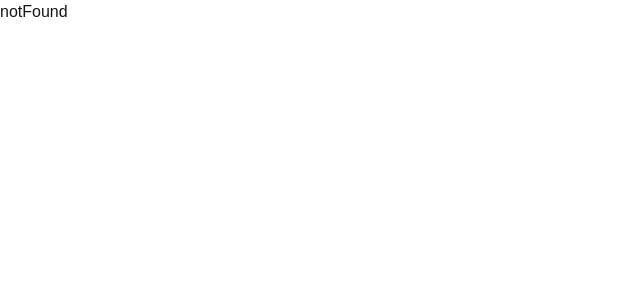
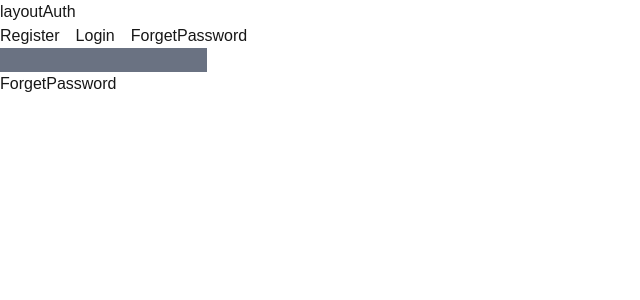
Before and after one commit to Faezerezae/online-shop, a Next.js app: page /forget-password in a window 1280 px wide. Before the commit this address had no page. Shown: the top 300 px of the page, without its empty margins (0-640 px from the left). Built offline with nearby package versions, Linux system fonts and the light colour scheme.

Commit message:
گروه بندی صفحه ها با علامت ()

```diff
--- /dev/null
+++ b/src/app/(auth)/forget-password/page.tsx
@@ -0,0 +1,17 @@
+import { Metadata } from 'next';
+import React from 'react'
+
+export const metadata: Metadata = {
+    title: {
+        absolute: "ForgetPassword"
+    },
+    description: "Generated by ForgetPassword",
+};
+
+function ForgetPassword() {
+    return (
+        <div>ForgetPassword</div>
+    )
+}
+
+export default ForgetPassword
--- /dev/null
+++ b/src/app/(auth)/login/page.tsx
@@ -0,0 +1,17 @@
+import { Metadata } from 'next';
+import React from 'react'
+
+export const metadata: Metadata = {
+    title: {
+        absolute: "Login"
+    },
+    description: "Generated by Login",
+};
+
+function Login() {
+    return (
+        <div>Login</div>
+    )
+}
+
+export default Login
--- /dev/null
+++ b/src/app/(auth)/register/page.tsx
@@ -0,0 +1,17 @@
+import { Metadata } from 'next';
+import React from 'react'
+
+export const metadata: Metadata = {
+    title: {
+        absolute:"Register"
+    },
+    description: "Generated by Register",
+  };
+
+function Register() {
+  return (
+    <div>Register</div>
+  )
+}
+
+export default Register
```
